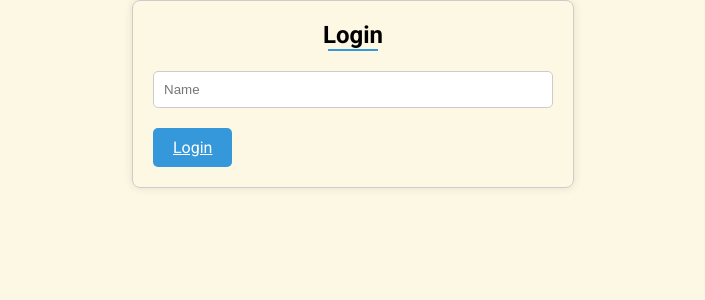
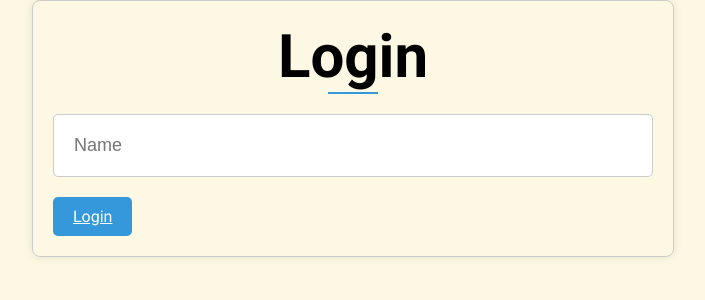
Before and after one commit to sallydough/just-for-us-master, a React (Create React App) app: page / in a window 1280 px wide. Shown: the top 300 px of the page, without its empty margins (287-992 px from the left). Built offline with nearby package versions, Linux system fonts and the light colour scheme.

Commit message:
changed font-size

```diff
--- a/src/components/UserLogin/LoginSignUp.css
+++ b/src/components/UserLogin/LoginSignUp.css
@@ -1,6 +1,6 @@
+.container {
+  max-width: 600px;
 
-.container {
-  max-width: 400px;
   margin: auto;
   padding: 20px;
   border: 1px solid #ccc;
@@ -14,7 +14,7 @@
 }
 
 .text {
-  font-size: 24px;
+  font-size: 60px;
   font-weight: bold;
 }
 
@@ -35,7 +35,8 @@
 
 input {
   width: 100%;
-  padding: 10px;
+  font-size: large;
+  padding: 20px;
   border: 1px solid #ccc;
   border-radius: 5px;
   box-sizing: border-box;
```
